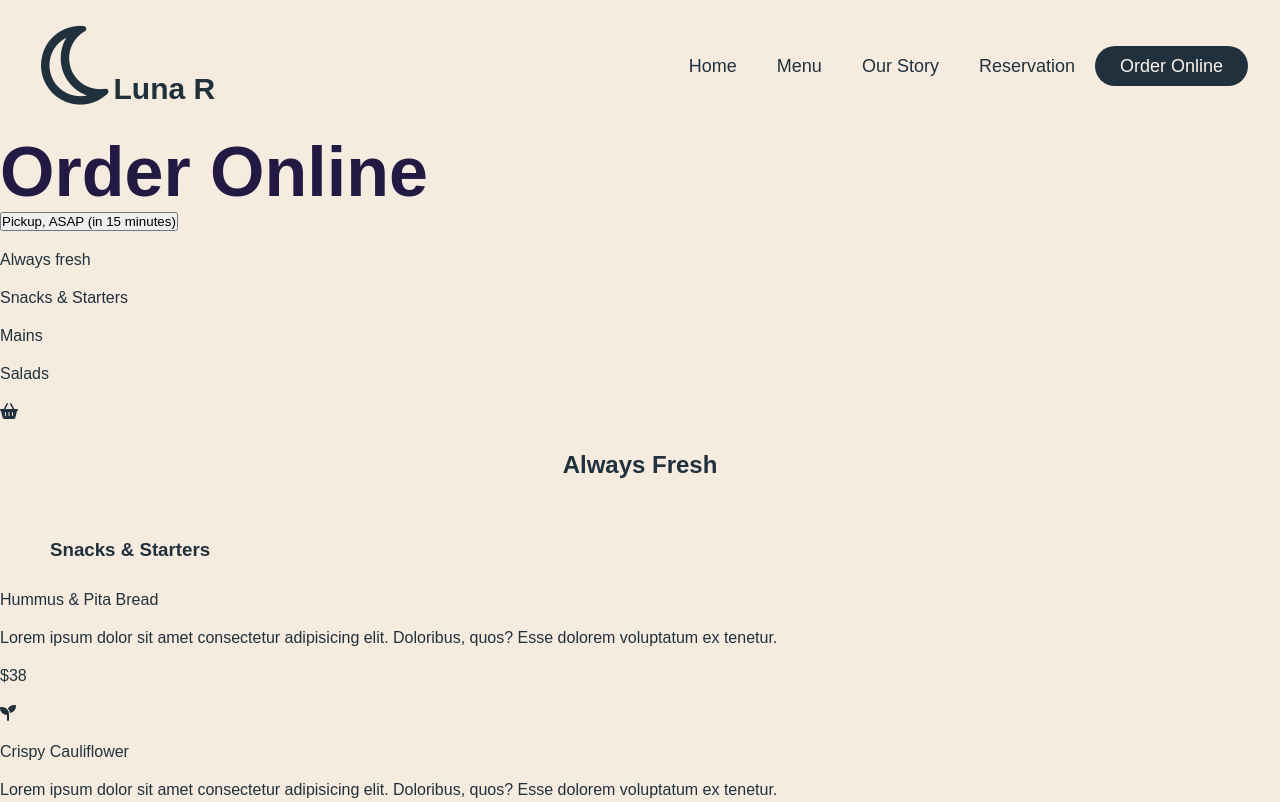
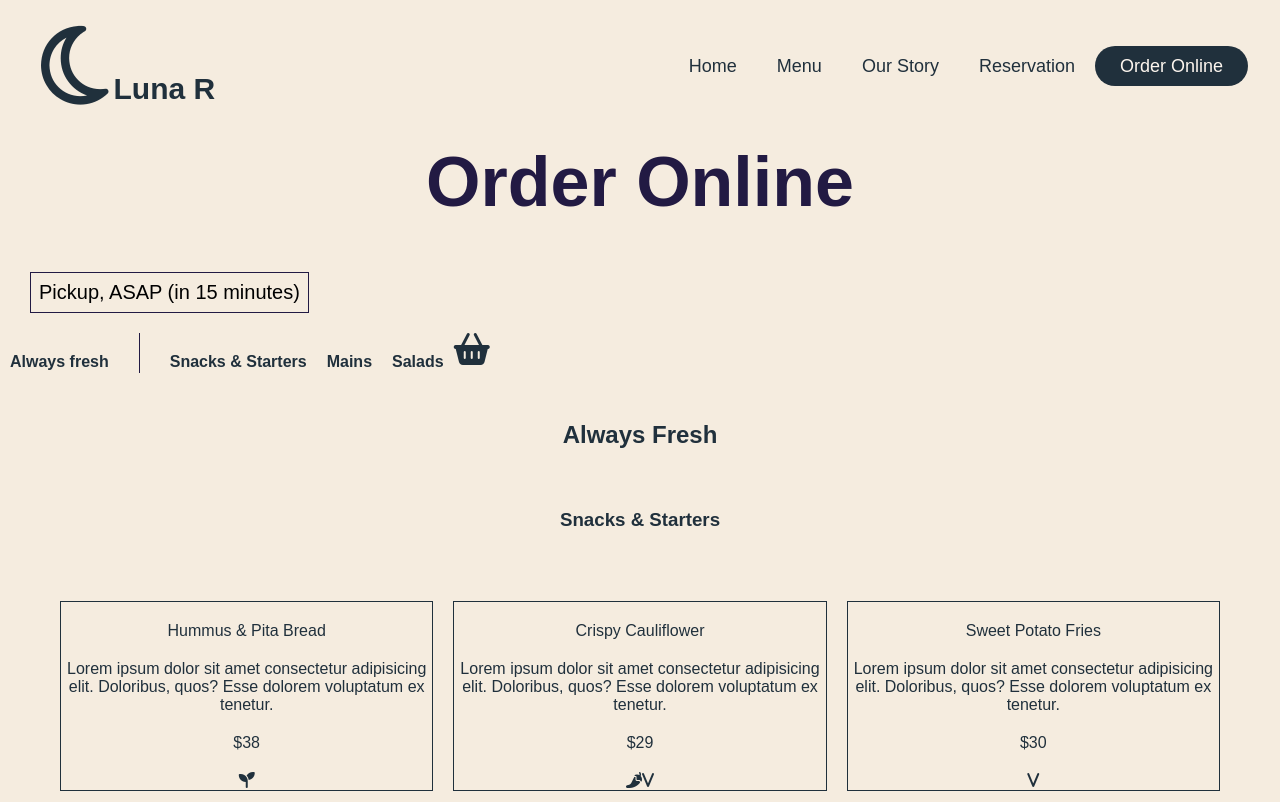
Before and after one commit to Adela-Ciucu/Restaurant-website-1, a plain HTML site: page order_online.html in a window 1280 px wide. Shown: the top 802 px of the page. Drawn offline with Linux system fonts and the light colour scheme.

Commit message:
Add files via upload
Page Order Online is finished.

```diff
--- a/css/style.css
+++ b/css/style.css
@@ -80,7 +80,6 @@ p {
 #navbar {
     position: sticky;
     top: 0;
-
 }
 
 #navbar .container {
@@ -336,8 +335,7 @@ select {
     font-size: 100px;
 }
 
-#menu h1,
-h2 {
+#menu h1, h2 {
     text-align: center;
     padding: 30px;
     margin-bottom: 20px;
@@ -377,8 +375,6 @@ h2 {
     text-align: center;
     margin-bottom: 150px;
 }
-
-/* page 3 */
 
 #about-info .container {
     display: flex;
@@ -475,7 +471,7 @@ input {
 }
 
 #reservation .container .reservation-info-down {
-    height: 500px;
+    height: 300px;
 }
 
 #reservation .container .reservation-info-down p {
@@ -487,7 +483,7 @@ input {
     display: flex;
     flex-wrap: wrap;
     justify-content: space-evenly;
-    align-items:flex-start;
+    align-items:center;
 }
 
 #reservation .container .reservation-info-down form div {
@@ -501,17 +497,80 @@ input {
     cursor: pointer;
 }
 
+#reservation .container .reservation-info-down form div input {
+    display: none;
+}
+
 #reservation .container .reservation-info-down form div:hover {
     border: #20303c solid 1px;
+    background: #dfdbdb;
 }
 
-#reservation .container .reservation-info-down button {
+#reservation .container button {
     padding: 8px 16px;
     margin-top: 20px;
     font-size: 16px;
     border-radius: 50px;
     border: 1px solid #627750;
     cursor: pointer;
+}
+
+#order-online-info .order-selectors .container h1 {
+    text-align: center;
+    padding: 10px;
+    margin-bottom: 20px;
+}
+
+#order-online-info .order-selectors .container button {
+    font-size: 20px;
+    background: #f5ecdf ;
+    padding: 8px;
+    margin: 20px 30px;
+    border: 1px solid #221A43;
+}
+
+#order-online-info .order-selectors .container button:hover{
+      background: #fcf5ee;
+      border: #20303c solid 1px;
+}
+
+#order-online-info .order-selectors .container .info-under-btn {
+    display: flex;
+}
+
+#order-online-info .order-selectors .container .vertical-line{
+    border-left: #221A43 solid 1px;
+    height: 40px;
+    padding: 10px;
+    margin-left: 20px;
+}
+
+#order-online-info .order-selectors .container .info-under-btn p {
+    margin: 20px 10px;
+    font-weight: 600;
+}
+
+#order-online-menu .menu-content .container {
+    display: flex;
+    text-align: center;
+    padding: 20px;
+    margin: 30px;
+}
+
+#order-online-menu .menu-content .container div {
+    flex: 1;
+    border: solid 1px #20303c;
+    margin: 10px;
+    justify-content: space-evenly;
+}
+
+#order-online-menu .menu-content .container div:hover {
+    background: #dfdbdb;
+    cursor: pointer;
+}
+
+#order-online-menu .menu-content h3, p {
+    text-align: center;
 }
 
 #main-footer {
--- a/order_online.html
+++ b/order_online.html
@@ -21,11 +21,11 @@
             <div class="container">
                 <h1 class="logo"> <a href="./index.html"><i class="fa-regular fa-moon fa-3x"></i>Luna R </a></h1>
                 <ul>
-                    <li><a class="current" href="index.html">Home</a></li>
+                    <li><a href="index.html">Home</a></li>
                     <li><a href="menu.html">Menu</a></li>
                     <li><a href="about.html">Our Story</a></li>
                     <li><a href="contact.html">Reservation</a></li>
-                    <li><a class="bg-dark btn" href="./order_online.html">Order Online</a></li>
+                    <li><a class="bg-dark btn current" href="./order_online.html">Order Online</a></li>
                 </ul>
             </div>
         </nav>
@@ -35,74 +35,99 @@
                 <div class="container">
                     <h1 class="l-heading">Order Online</h1>
                     <button type="submit">Pickup, ASAP (in 15 minutes)</button>
+                    <div class="info-under-btn">
                         <p>Always fresh</p>
                         <div class="vertical-line"></div>
                         <p>Snacks & Starters</p>
                         <p>Mains</p>
                         <p>Salads</p>
-                <i class="fa-solid fa-basket-shopping"></i>
+                        <i class="fa-solid fa-basket-shopping fa-2x"></i>
+                    </div>
                 </div>
             </div>
         </section>
 
         <section id="order-online-menu">
+            <h2>Always Fresh</h2>
+            <div class="menu-content">
+                <h3>Snacks & Starters</h3>
                 <div class="container">
-            <h2>Always Fresh</h2>
-            <h3>Snacks & Starters</h3>
                     <div class="box">
                         <p>Hummus & Pita Bread</p>
-                <p>Lorem ipsum dolor sit amet consectetur adipisicing elit. Doloribus, quos? Esse dolorem voluptatum ex tenetur.</p>
+                        <p>Lorem ipsum dolor sit amet consectetur adipisicing elit. Doloribus, quos? Esse dolorem
+                            voluptatum ex tenetur.</p>
                         <p>$38</p>
                         <i class="fa-solid fa-seedling"></i>
                     </div>
                     <div class="box">
                         <p>Crispy Cauliflower</p>
-                <p>Lorem ipsum dolor sit amet consectetur adipisicing elit. Doloribus, quos? Esse dolorem voluptatum ex tenetur.</p>
+                        <p>Lorem ipsum dolor sit amet consectetur adipisicing elit. Doloribus, quos? Esse dolorem
+                            voluptatum
+                            ex tenetur.</p>
                         <p>$29</p>
                         <i class="fa-solid fa-pepper-hot"></i><i class="fa-solid fa-v"></i>
                     </div>
                     <div class="box">
                         <p>Sweet Potato Fries</p>
-                <p>Lorem ipsum dolor sit amet consectetur adipisicing elit. Doloribus, quos? Esse dolorem voluptatum ex tenetur.</p>
+                        <p>Lorem ipsum dolor sit amet consectetur adipisicing elit. Doloribus, quos? Esse dolorem
+                            voluptatum
+                            ex tenetur.</p>
                         <p>$30</p>
                         <i class="fa-solid fa-v"></i>
                     </div>
+                </div>
 
                 <h3>Mains</h3>
+                <div class="container">
                     <div class="box">
                         <p>Burger</p>
-                <p>Lorem ipsum dolor sit amet consectetur adipisicing elit. Doloribus, quos? Esse dolorem voluptatum ex tenetur.</p>
+                        <p>Lorem ipsum dolor sit amet consectetur adipisicing elit. Doloribus, quos? Esse dolorem
+                            voluptatum
+                            ex tenetur.</p>
                         <p>$61</p>
                     </div>
                     <div class="box">
                         <p>Power Bol</p>
-                <p>Lorem ipsum dolor sit amet consectetur adipisicing elit. Doloribus, quos? Esse dolorem voluptatum ex tenetur.</p>
+                        <p>Lorem ipsum dolor sit amet consectetur adipisicing elit. Doloribus, quos? Esse dolorem
+                            voluptatum
+                            ex tenetur.</p>
                         <p>$49</p>
                     </div>
                     <div class="box">
                         <p>Lentil Stew</p>
-                <p>Lorem ipsum dolor sit amet consectetur adipisicing elit. Doloribus, quos? Esse dolorem voluptatum ex tenetur.</p>
+                        <p>Lorem ipsum dolor sit amet consectetur adipisicing elit. Doloribus, quos? Esse dolorem
+                            voluptatum
+                            ex tenetur.</p>
                         <p>$58</p>
                         <i class="fa-solid fa-seedling"></i>
                     </div>
+                </div>
 
                 <h3>Salads</h3>
+                <div class="container">
                     <div class="box">
                         <p>Kale Caesar</p>
-                <p>Lorem ipsum dolor sit amet consectetur adipisicing elit. Doloribus, quos? Esse dolorem voluptatum ex tenetur.</p>
+                        <p>Lorem ipsum dolor sit amet consectetur adipisicing elit. Doloribus, quos? Esse dolorem
+                            voluptatum
+                            ex tenetur.</p>
                         <p>$38</p>
                         <i class="fa-solid fa-v"></i><i class="fa-solid fa-wheat-awn-circle-exclamation"></i>
                     </div>
                     <div class="box">
                         <p>Farm-to-Table Greens</p>
-                <p>Lorem ipsum dolor sit amet consectetur adipisicing elit. Doloribus, quos? Esse dolorem voluptatum ex tenetur.</p>
+                        <p>Lorem ipsum dolor sit amet consectetur adipisicing elit. Doloribus, quos? Esse dolorem
+                            voluptatum
+                            ex tenetur.</p>
                         <p>$29</p>
                         <i class="fa-solid fa-seedling"></i>
                     </div>
                     <div class="box">
                         <p>Roasted beef & More</p>
-                <p>Lorem ipsum dolor sit amet consectetur adipisicing elit. Doloribus, quos? Esse dolorem voluptatum ex tenetur.</p>
+                        <p>Lorem ipsum dolor sit amet consectetur adipisicing elit. Doloribus, quos? Esse dolorem
+                            voluptatum
+                            ex tenetur.</p>
                         <p>$67</p>
+                    </div>
                 </div>
             </div>
         </section>
```
Lines whose indentation alone changed are shown as unchanged.
